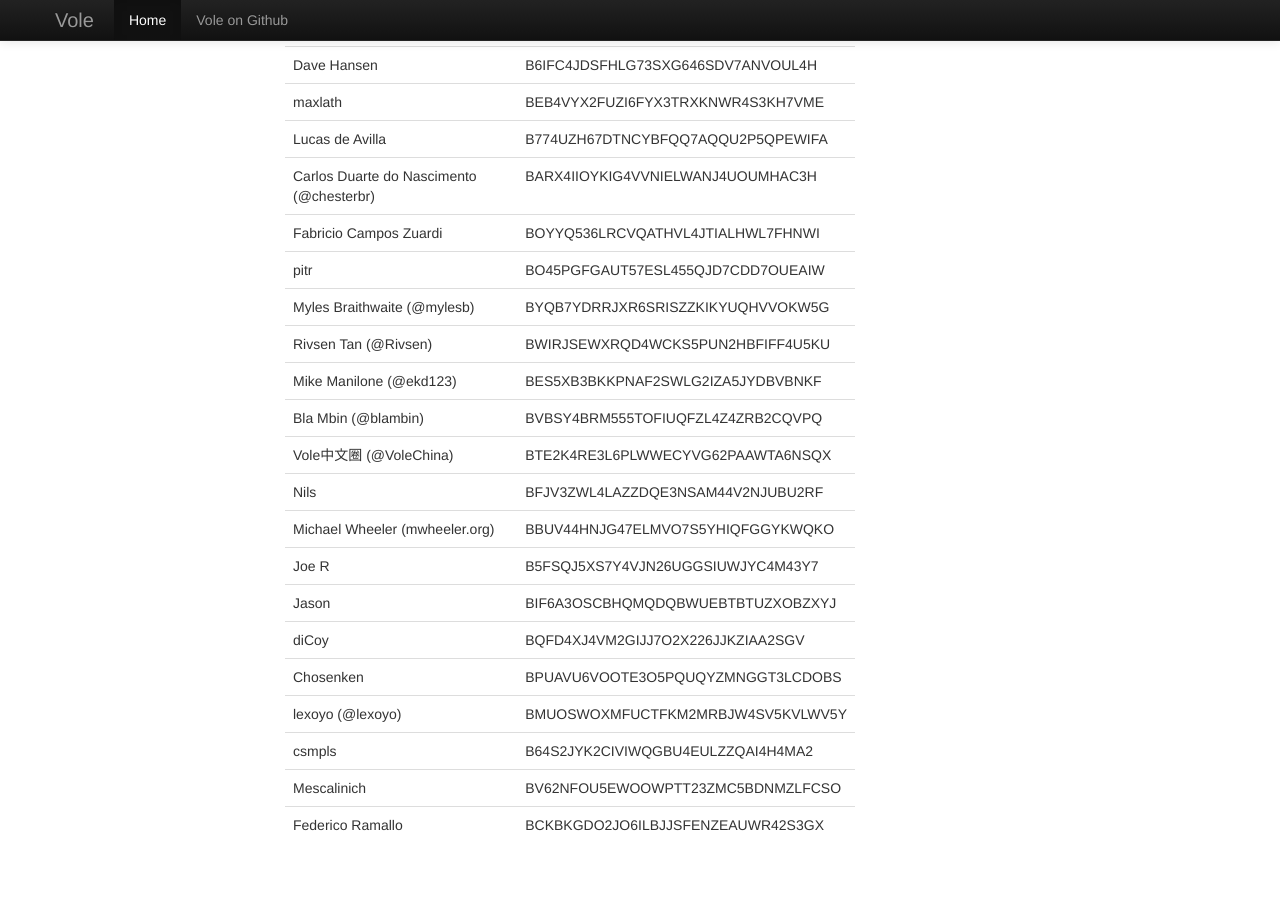
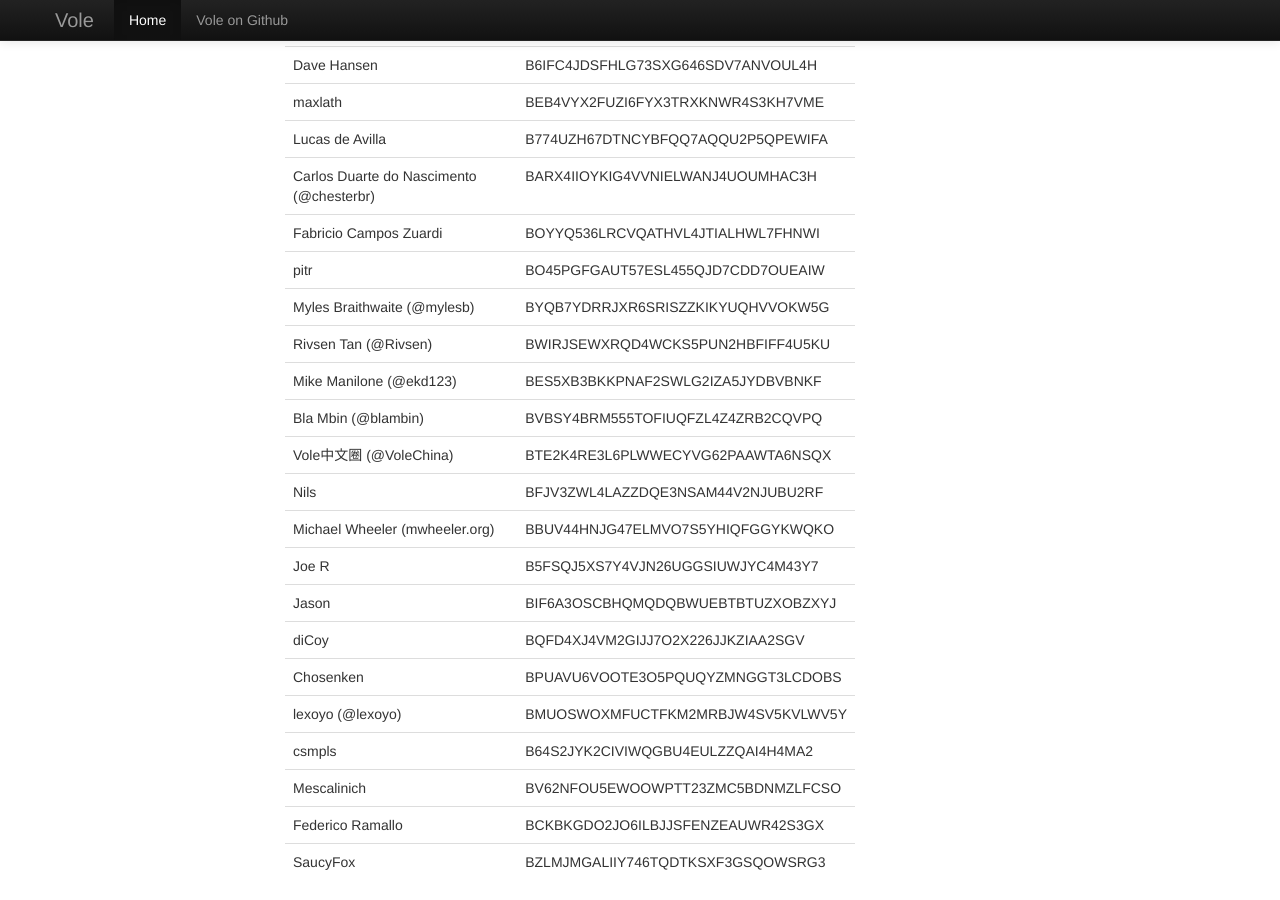
Before and after one commit to vole/vole.github.io, a Jekyll site: the page built from index.html, in a window 1280 px wide and 900 px high, scrolled down 3002 px. Built offline with Jekyll 4.4.1, drawn with Linux system fonts in a browser that asks for light colours; before the commit the page ends 3865 px from its top, so only the background shows below that.

Commit message:
added :key: for SaucyFox

```diff
--- a/index.html
+++ b/index.html
@@ -238,6 +238,10 @@ title: Vole.cc
               <td>Federico Ramallo</td>
               <td>BCKBKGDO2JO6ILBJJSFENZEAUWR42S3GX</td>
             </tr>
+            <tr>
+              <td>SaucyFox</td>
+              <td>BZLMJMGALIIY746TQDTKSXF3GSQOWSRG3</td>
+            </tr>
           </tbody>
         </table>
       </div>
```
